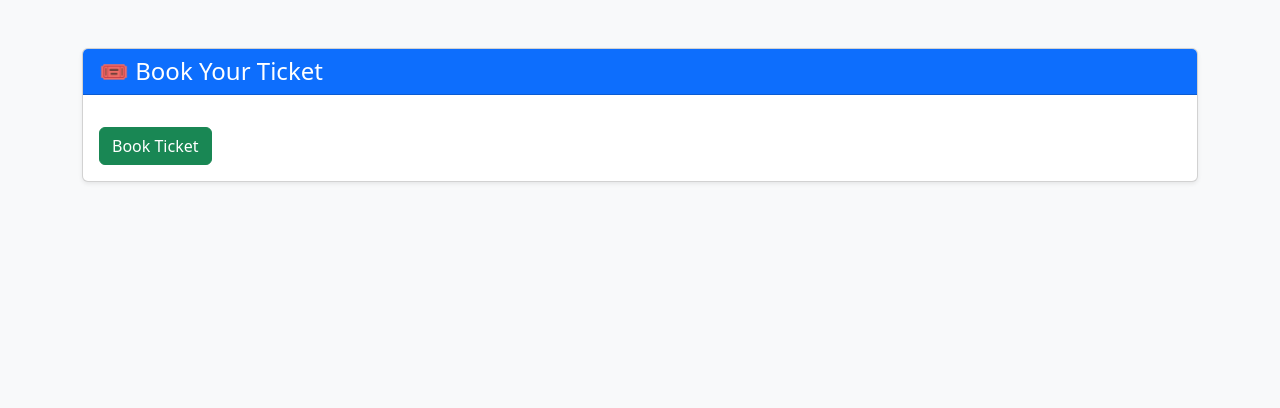
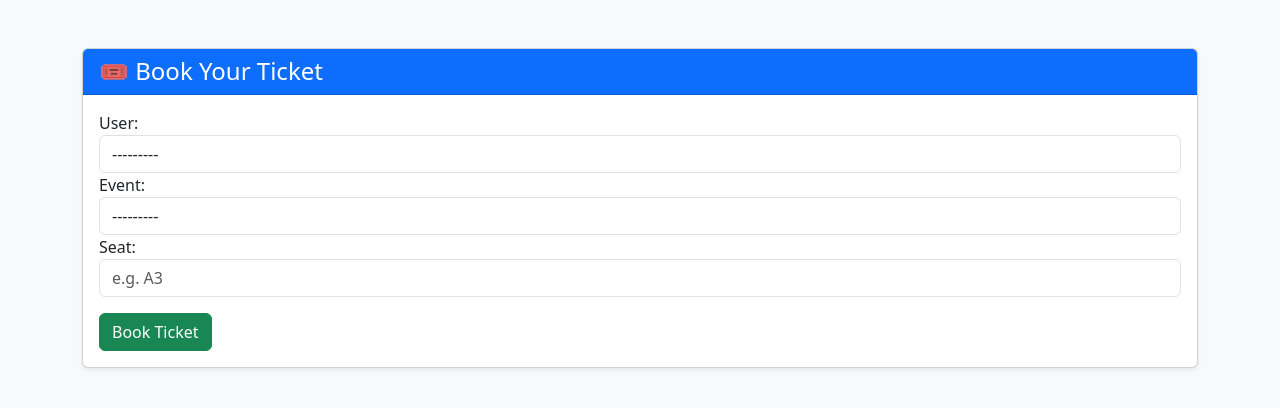
Before and after one commit to Utsab-00/New-folder--3-, a Django app: page / in a window 1280 px wide. Shown: the top 408 px of the page. Run offline with Django 5.2, Linux system fonts and the light colour scheme; data comes from the database, SQL or seed files in the repository; both versions use the stored data as it was after the commit.

Commit message:
Update booking form layout and URL routing
Simplified the booking form layout in index.html for improved readability and added margin to the submit button. Changed the root URL to use the book_ticket view and updated the template path in views.py to 'booking/index.html'. Added a new QR code image to static files.

```diff
--- a/booking/templates/booking/index.html
+++ b/booking/templates/booking/index.html
@@ -13,19 +13,10 @@
             <div class="card-body">
                 <form method="post">
                     {% csrf_token %}
-                    <div class="mb-3">
-                        {{ form.user.label_tag }}
-                        {{ form.user }}
-                    </div>
-                    <div class="mb-3">
-                        {{ form.event.label_tag }}
-                        {{ form.event }}
-                    </div>
-                    <div class="mb-3">
-                        {{ form.seat.label_tag }}
-                        {{ form.seat }}
-                    </div>
-                    <button type="submit" class="btn btn-success">Book Ticket</button>
+                    {{ form.user.label_tag }} {{ form.user }}
+                    {{ form.event.label_tag }} {{ form.event }}
+                    {{ form.seat.label_tag }} {{ form.seat }}
+                    <button type="submit" class="btn btn-success mt-3">Book Ticket</button>
                 </form>
             </div>
         </div>
--- a/booking/urls.py
+++ b/booking/urls.py
@@ -2,7 +2,6 @@
 from . import views
 
 urlpatterns = [
-    path('', views.index, name='index'),
-    path('book/', views.book_ticket, name='book_ticket'),
+    path('', views.book_ticket, name='home'),
     path('dashboard/', views.dashboard, name='dashboard'),
 ]
--- a/booking/views.py
+++ b/booking/views.py
@@ -18,7 +18,7 @@
             return redirect('dashboard')
     else:
         form = BookingForm()
-    return render(request, 'index.html', {'form': form})
+    return render(request, 'booking/index.html', {'form': form})
 
 
 def dashboard(request):
```
Also changed, not shown: db.sqlite3, static/qr_codes/134cb380.png (added).
